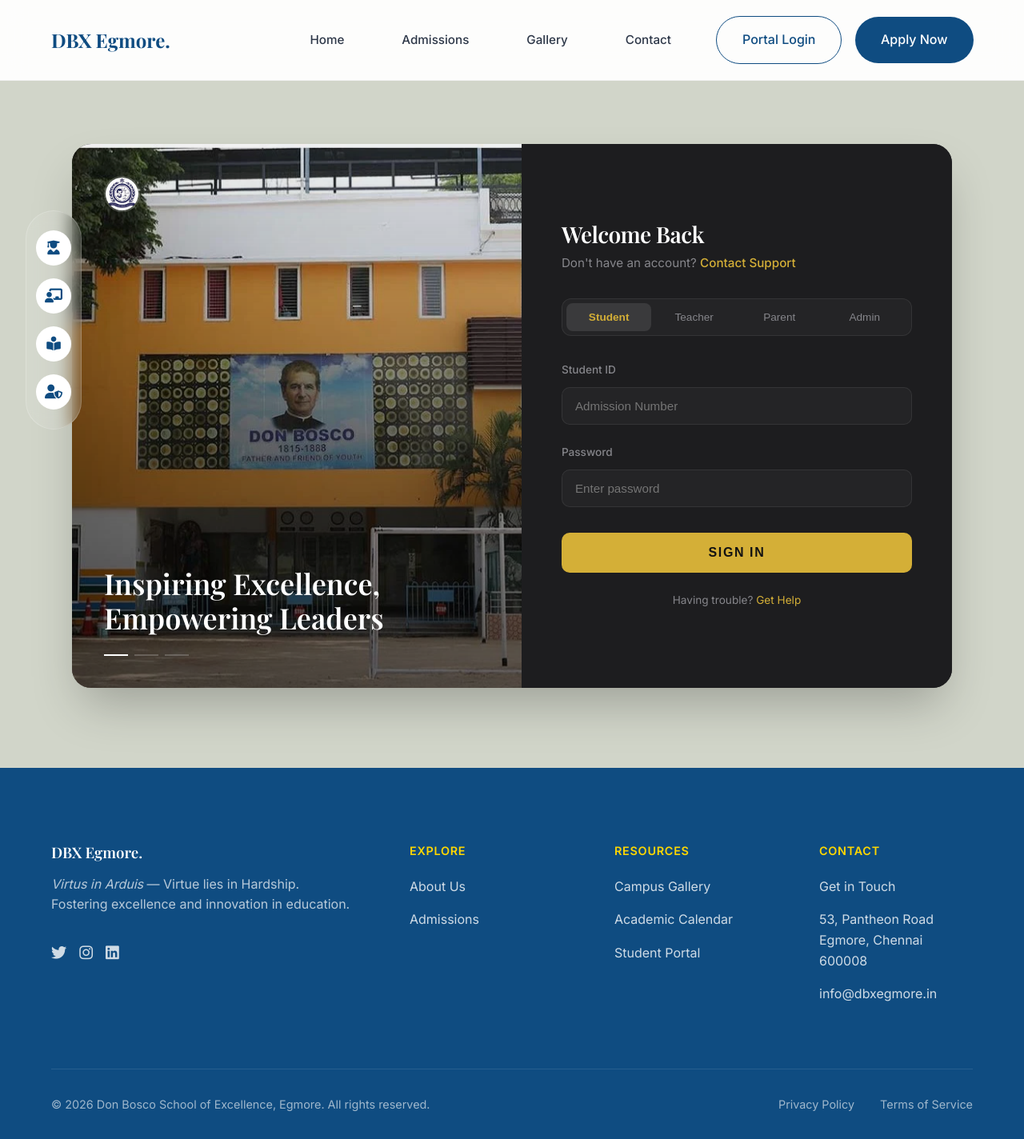
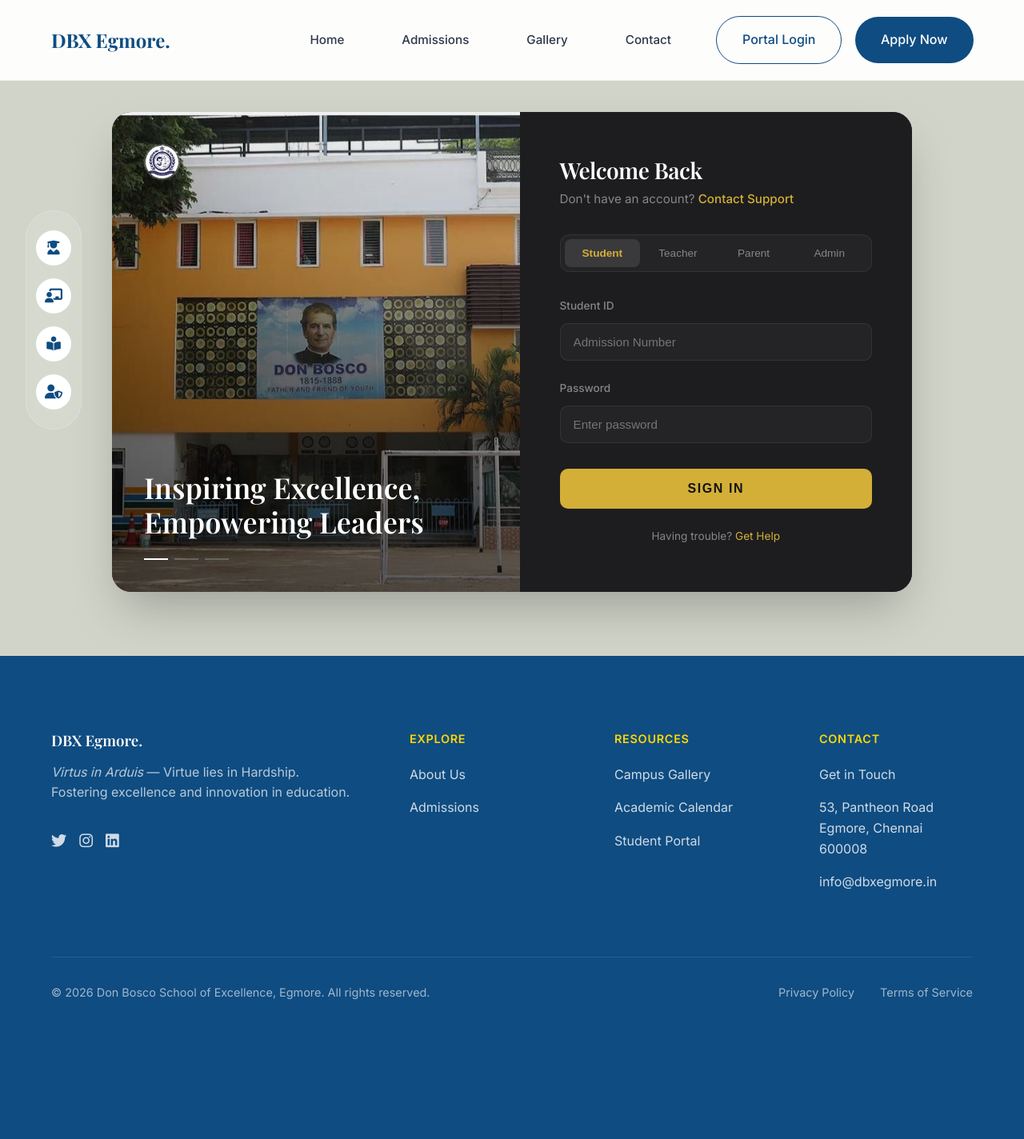
Before and after one commit to diviontopp/school-management-system, a Flask app: page /login in a window 1280 px wide. Shown: the whole page at 80% size. After the commit the page ends 1249 px from the top, so only its background shows below. Run offline with Flask 3, Linux system fonts and the light colour scheme; some libraries are stand-ins or nearby versions; some web fonts are replaced.

Commit message:
Revert to previous build (heritage sage & champagne gold without experimental animations)

```diff
--- a/templates/auth/login.html
+++ b/templates/auth/login.html
@@ -11,7 +11,6 @@
         --auth-accent: #d4af37; /* Champagne Gold - Institutional & Prestigious */
         --auth-accent-hover: #c5a028;
         --auth-text: #ffffff;
-        --auth-text-on-accent: #121212; /* High contrast for gold elements */
         --auth-muted: #86868b;
         --auth-border: rgba(255, 255, 255, 0.08);
     }
@@ -20,11 +19,11 @@
     body { background: var(--auth-bg); }
 
     .auth-page {
-        min-height: 100vh;
+        min-height: 100vh; /* Fill entire viewport height to push footer down */
         display: flex;
         align-items: center;
         justify-content: center;
-        padding: 180px 20px 100px; /* Increased top padding to bring it down further */
+        padding: 140px 20px 80px; /* Increased top padding to clear header */
         position: relative;
         z-index: 1;
     }
@@ -32,42 +31,26 @@
     .split-container {
         display: flex;
         width: 100%;
-        max-width: 1100px; /* Increased width */
-        min-height: 680px; /* Increased height */
+        max-width: 1000px;
+        min-height: 600px;
         background: var(--auth-card);
         border-radius: 24px;
         overflow: hidden;
         box-shadow: 0 30px 60px -12px rgba(0, 0, 0, 0.25);
         position: relative;
-        /* Animation Entrance */
-        opacity: 0;
-        transform: translateY(20px);
-        animation: containerIn 0.6s cubic-bezier(0.22, 1, 0.36, 1) forwards;
-        animation-delay: 0.1s;
     }
 
-    @keyframes containerIn {
-        to { opacity: 1; transform: translateY(0); }
-    }
-
-    /* Responsive Structure Refinement */
+    /* Left Side: Brand & Imagery */
     .brand-side {
         flex: 1.1;
         position: relative;
+        display: none;
         padding: 40px;
         overflow: hidden;
-        display: none;
     }
 
-    @media (min-width: 992px) {
+    @media (min-width: 768px) {
         .brand-side { display: flex; flex-direction: column; }
-    }
-
-    /* Mobile enhancement: Subtle branding if side is hidden */
-    @media (max-width: 991px) {
-        .form-side {
-            background-image: radial-gradient(circle at top right, rgba(212, 175, 55, 0.03), transparent 400px);
-        }
     }
 
     .hero-slider {
@@ -82,14 +65,10 @@
         background-size: cover;
         background-position: center;
         opacity: 0;
-        transform: scale(1.05); /* Slight zoom start */
-        transition: opacity 0.8s cubic-bezier(0.4, 0, 0.2, 1), transform 6s linear; /* Slightly faster transition */
+        transition: opacity 0.6s ease-in-out;
     }
 
-    .hero-slide.active {
-        opacity: 1;
-        transform: scale(1);
-    }
+    .hero-slide.active { opacity: 1; }
 
     .brand-side::before {
         content: '';
@@ -157,22 +136,6 @@
         font-size: 0.95rem;
     }
 
-    /* Stagger Animation Base - Snappier timing */
-    .form-header, .auth-tabs, .auth-form.active, .help-link {
-        opacity: 0;
-        transform: translateY(10px);
-        animation: staggerIn 0.4s cubic-bezier(0.22, 1, 0.36, 1) forwards;
-    }
-
-    .form-header { animation-delay: 0.3s; }
-    .auth-tabs { animation-delay: 0.4s; }
-    .auth-form.active { animation-delay: 0.5s; }
-    .help-link { animation-delay: 0.6s; }
-
-    @keyframes staggerIn {
-        to { opacity: 1; transform: translateY(0); }
-    }
-
     .auth-subtitle a {
         color: var(--auth-accent);
         text-decoration: none;
@@ -211,7 +174,7 @@
     }
 
     .auth-form { display: none; }
-    .auth-form.active { display: block; }
+    .auth-form.active { display: block; animation: authFade 0.4s ease-out; }
 
     @keyframes authFade {
         from { opacity: 0; transform: translateY(10px); }
@@ -243,29 +206,20 @@
         outline: none;
         border-color: var(--auth-accent);
         background: rgba(255, 255, 255, 0.05);
-        box-shadow: 0 0 0 4px rgba(212, 175, 55, 0.1);
-    }
-
-    /* Accessibility: Visible focus for keyboard users */
-    .form-input:focus-visible,
-    .tab-trigger:focus-visible,
-    .btn-submit:focus-visible {
-        outline: 2px solid var(--auth-accent);
-        outline-offset: 2px;
     }
 
     /* Button Styling - Refined */
     .btn-submit {
         width: 100%;
         background: var(--auth-accent);
-        color: var(--auth-text-on-accent);
+        color: #121212; /* Deep charcoal for sharp contrast on gold */
         border: none;
         padding: 16px;
         border-radius: 10px;
         font-size: 1rem;
         font-weight: 700;
         cursor: pointer;
-        transition: all 0.2s cubic-bezier(0.16, 1, 0.3, 1);
+        transition: all 0.2s ease;
         margin: 8px 0 24px;
         text-transform: uppercase;
         letter-spacing: 0.1em;
@@ -273,12 +227,7 @@
 
     .btn-submit:hover {
         background: var(--auth-accent-hover);
-        transform: translateY(-2px);
-        box-shadow: 0 8px 24px -6px rgba(212, 175, 55, 0.3);
-    }
-
-    .btn-submit:active {
-        transform: translateY(0) scale(0.98);
+        transform: translateY(-1px);
     }
 
     .help-link {
```
